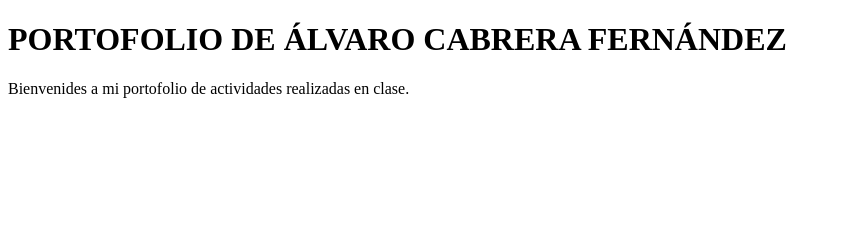
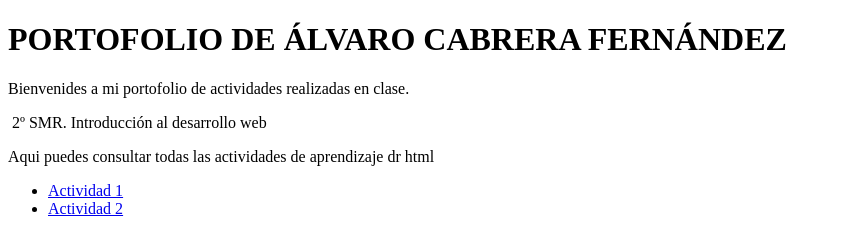
Before and after one commit to elcabra100/2smr_web, a plain HTML site: page actividad 2/index.html in a window 1280 px wide. Shown: the whole page, without its empty margins (0-841 px from the left). Drawn offline with Linux system fonts and the light colour scheme.

Commit message:
casi casi

```diff
--- a/actividad 2/index.html
+++ b/actividad 2/index.html
@@ -9,6 +9,13 @@
     <h1>PORTOFOLIO DE ÁLVARO CABRERA FERNÁNDEZ</h1>
 
     <p>Bienvenides a mi portofolio de actividades realizadas en clase.</p>
+    <img src=""
 
+    <h2> 2º SMR. Introducción al desarrollo web</h2>
+    <p>Aqui puedes consultar todas las actividades de aprendizaje dr html</p>
+    <ul>
+  <li><a href="#">Actividad 1</a></li>
+  <li><a href="#">Actividad 2</a></li>
+</ul>
 </body>
 </html>
```
